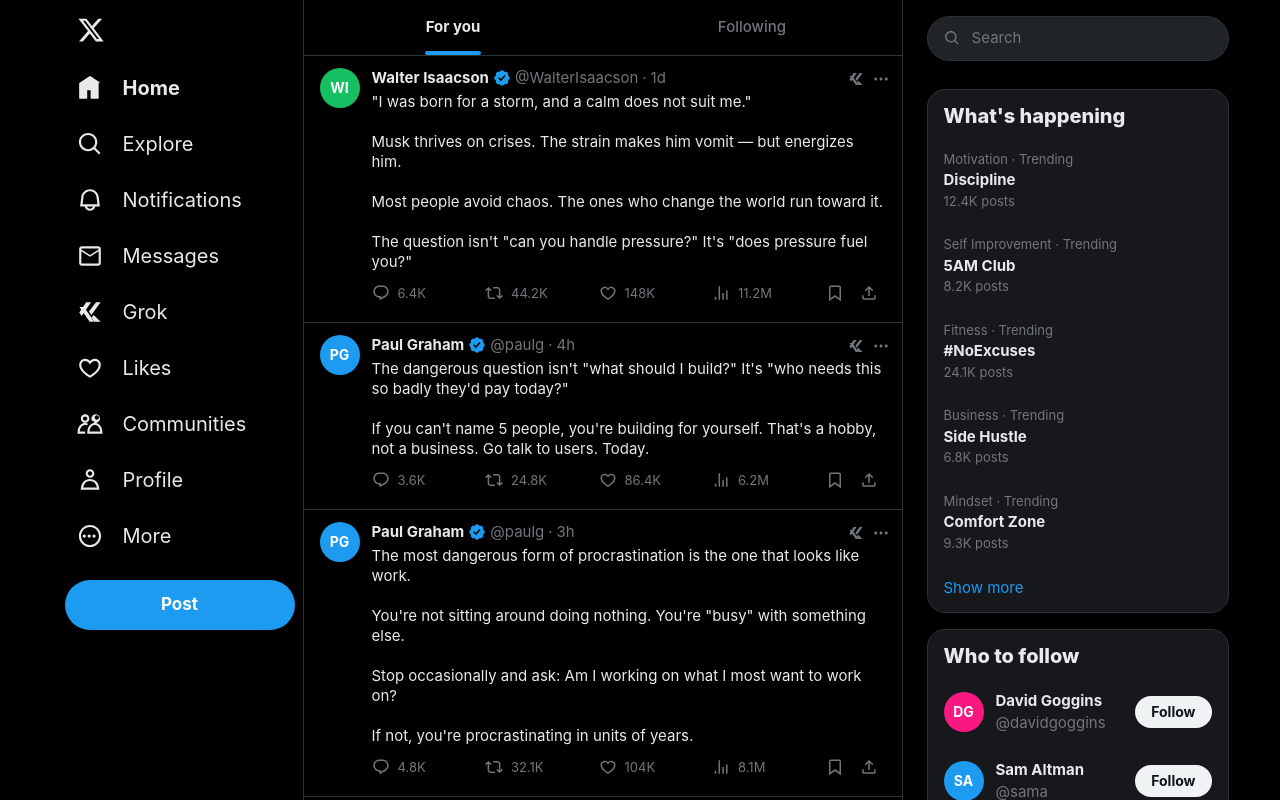
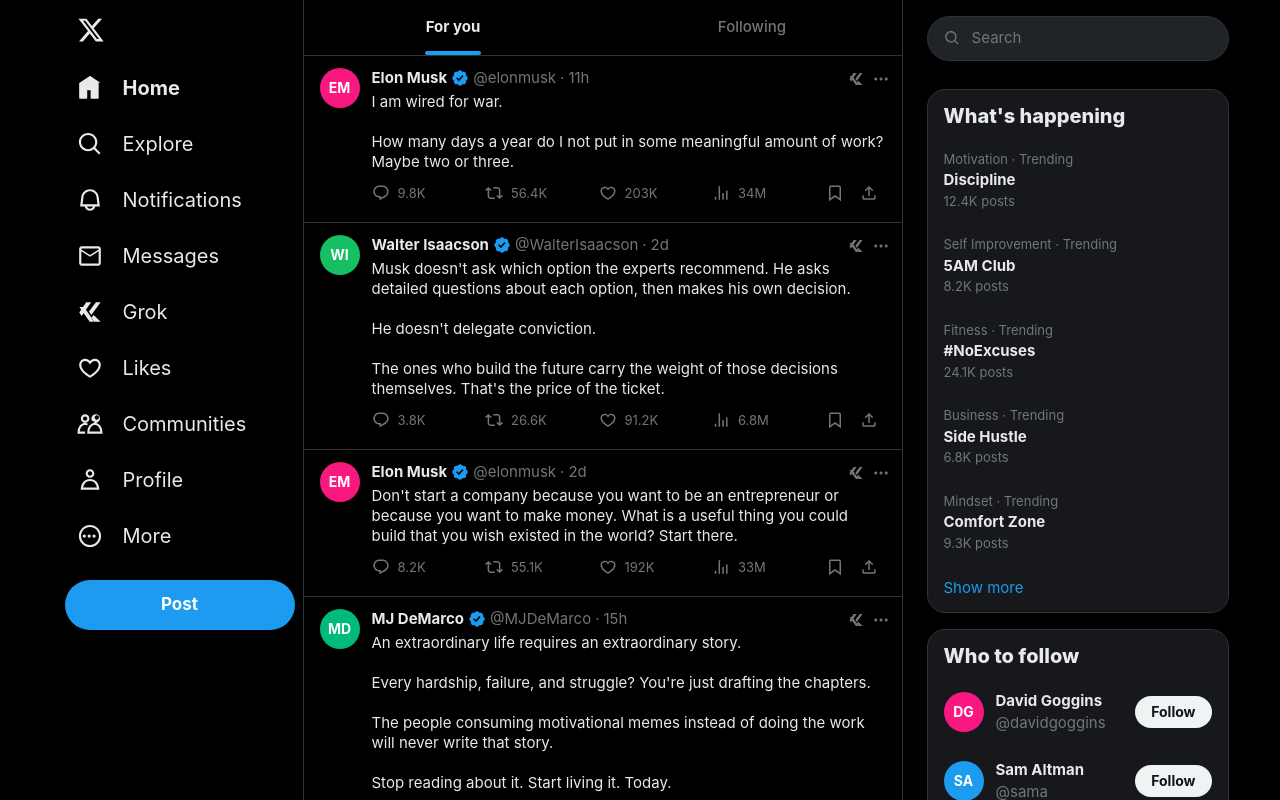
Before and after one commit to iskandarzhilmi/twitter-motivation, a Next.js app: page / in a window 1280 px wide. Shown: the top 800 px of the page. Built offline with nearby package versions, Linux system fonts and the light colour scheme.

Commit message:
Add 20 Elon Musk tweets from The Book of Elon
Quotes covering purpose, work ethic, first-principles thinking,
fear, learning, and legacy — attributed to @elonmusk.

Co-Authored-By: Claude Opus 4.6 (1M context) <noreply@anthropic.com>

```diff
--- a/src/data/tweets.ts
+++ b/src/data/tweets.ts
@@ -1888,6 +1888,267 @@ const rawTweets: Omit<Tweet, "id" | "avatarColor">[] = [
     verified: true,
     bookmarked: false,
   },
+  // Elon Musk — from The Book of Elon
+  {
+    handle: "elonmusk",
+    name: "Elon Musk",
+    content:
+      "Nobody ever changed the world on forty hours a week.",
+    likes: 312000,
+    retweets: 87400,
+    replies: 14200,
+    views: 48000000,
+    time: "1h",
+    verified: true,
+    bookmarked: false,
+  },
+  {
+    handle: "elonmusk",
+    name: "Elon Musk",
+    content:
+      "You can choose to be not ordinary. You can choose not to conform to the conventions taught by your parents. It's possible for ordinary people to choose to be extraordinary.",
+    likes: 198000,
+    retweets: 54200,
+    replies: 8400,
+    views: 32000000,
+    time: "3h",
+    verified: true,
+    bookmarked: false,
+  },
+  {
+    handle: "elonmusk",
+    name: "Elon Musk",
+    content:
+      "Don't aspire to glory; aspire to work. The measure of success in my life is: \"How many useful things can I get done?\"",
+    likes: 145000,
+    retweets: 41200,
+    replies: 6300,
+    views: 27000000,
+    time: "5h",
+    verified: true,
+    bookmarked: false,
+  },
+  {
+    handle: "elonmusk",
+    name: "Elon Musk",
+    content:
+      "If you need encouragement, don't start a company.",
+    likes: 267000,
+    retweets: 78300,
+    replies: 11200,
+    views: 41000000,
+    time: "2h",
+    verified: true,
+    bookmarked: false,
+  },
+  {
+    handle: "elonmusk",
+    name: "Elon Musk",
+    content:
+      "Look fear straight in the eye and it will disappear. The nature of fear is that people don't look at it. Look at it directly and it will be gone.",
+    likes: 176000,
+    retweets: 48900,
+    replies: 7800,
+    views: 29000000,
+    time: "4h",
+    verified: true,
+    bookmarked: false,
+  },
+  {
+    handle: "elonmusk",
+    name: "Elon Musk",
+    content:
+      "It's OK to be wrong. Just don't be confident and wrong.",
+    likes: 289000,
+    retweets: 82100,
+    replies: 12400,
+    views: 45000000,
+    time: "6h",
+    verified: true,
+    bookmarked: false,
+  },
+  {
+    handle: "elonmusk",
+    name: "Elon Musk",
+    content:
+      "Physics is law. Everything else is a recommendation. I've met many people who can break the laws of man, but I have never met anyone who could break the laws of physics.",
+    likes: 231000,
+    retweets: 67800,
+    replies: 9100,
+    views: 38000000,
+    time: "8h",
+    verified: true,
+    bookmarked: false,
+  },
+  {
+    handle: "elonmusk",
+    name: "Elon Musk",
+    content:
+      "I am wired for war.\n\nHow many days a year do I not put in some meaningful amount of work? Maybe two or three.",
+    likes: 203000,
+    retweets: 56400,
+    replies: 9800,
+    views: 34000000,
+    time: "11h",
+    verified: true,
+    bookmarked: false,
+  },
+  {
+    handle: "elonmusk",
+    name: "Elon Musk",
+    content:
+      "Fight for the things that make you excited about the future. The future will not get here fast enough unless we force it.",
+    likes: 187000,
+    retweets: 52300,
+    replies: 7200,
+    views: 31000000,
+    time: "9h",
+    verified: true,
+    bookmarked: false,
+  },
+  {
+    handle: "elonmusk",
+    name: "Elon Musk",
+    content:
+      "Create more than you consume. It's much better to work on adding to the economic pie. Have a grow-the-pie mindset, not a zero-sum mindset.",
+    likes: 156000,
+    retweets: 43700,
+    replies: 6100,
+    views: 26000000,
+    time: "14h",
+    verified: true,
+    bookmarked: false,
+  },
+  {
+    handle: "elonmusk",
+    name: "Elon Musk",
+    content:
+      "Most people can learn a lot more than they think they can. They sell themselves short by not trying.",
+    likes: 224000,
+    retweets: 63100,
+    replies: 8900,
+    views: 36000000,
+    time: "1d",
+    verified: true,
+    bookmarked: false,
+  },
+  {
+    handle: "elonmusk",
+    name: "Elon Musk",
+    content:
+      "When starting SpaceX, I thought the odds of success were less than 10 percent. I accepted I would probably lose everything. But maybe we could just move the ball forward — even if we died, maybe some other company could pick it up.",
+    likes: 178000,
+    retweets: 49800,
+    replies: 7600,
+    views: 30000000,
+    time: "1d",
+    verified: true,
+    bookmarked: false,
+  },
+  {
+    handle: "elonmusk",
+    name: "Elon Musk",
+    content:
+      "I don't need a source of strength. Quitting is not in my nature. I don't care about optimism or pessimism. We're going to get it done.",
+    likes: 245000,
+    retweets: 71200,
+    replies: 10300,
+    views: 39000000,
+    time: "2d",
+    verified: true,
+    bookmarked: false,
+  },
+  {
+    handle: "elonmusk",
+    name: "Elon Musk",
+    content:
+      "If heat death will inevitably end the universe, it actually is all about the journey.",
+    likes: 167000,
+    retweets: 45600,
+    replies: 6800,
+    views: 28000000,
+    time: "3d",
+    verified: true,
+    bookmarked: false,
+  },
+  {
+    handle: "elonmusk",
+    name: "Elon Musk",
+    content:
+      "Don't start a company because you want to be an entrepreneur or because you want to make money. What is a useful thing you could build that you wish existed in the world? Start there.",
+    likes: 192000,
+    retweets: 55100,
+    replies: 8200,
+    views: 33000000,
+    time: "2d",
+    verified: true,
+    bookmarked: false,
+  },
+  {
+    handle: "elonmusk",
+    name: "Elon Musk",
+    content:
+      "You need to have some kind of rage demon in your skull that drives you. The amount I torture myself is next level.",
+    likes: 213000,
+    retweets: 59800,
+    replies: 9500,
+    views: 35000000,
+    time: "4d",
+    verified: true,
+    bookmarked: false,
+  },
+  {
+    handle: "elonmusk",
+    name: "Elon Musk",
+    content:
+      "I encourage you to read a lot of books. Just read. Try to ingest as much information as you can.\n\nView knowledge as a semantic tree. Make sure you understand the trunk and big branches before you get into the leaves.",
+    likes: 198000,
+    retweets: 54700,
+    replies: 7400,
+    views: 32000000,
+    time: "5d",
+    verified: true,
+    bookmarked: false,
+  },
+  {
+    handle: "elonmusk",
+    name: "Elon Musk",
+    content:
+      "If you like what you're doing, you think about it even when you're not working. It's something your mind is drawn to. If you don't like it, it's much harder to make yourself work.",
+    likes: 171000,
+    retweets: 47200,
+    replies: 6500,
+    views: 28000000,
+    time: "3d",
+    verified: true,
+    bookmarked: false,
+  },
+  {
+    handle: "elonmusk",
+    name: "Elon Musk",
+    content:
+      "I don't mind if my legacy is accurate or inaccurate, as long as I die feeling I've done the right thing for the future of Consciousness.",
+    likes: 184000,
+    retweets: 51300,
+    replies: 7900,
+    views: 31000000,
+    time: "6d",
+    verified: true,
+    bookmarked: false,
+  },
+  {
+    handle: "elonmusk",
+    name: "Elon Musk",
+    content:
+      "A useful life is worth having lived.\n\nTry to be useful. Do useful things for your fellow human beings and the world. Can you have a positive net contribution to society? Aim for that.",
+    likes: 159000,
+    retweets: 44100,
+    replies: 6200,
+    views: 27000000,
+    time: "1d",
+    verified: true,
+    bookmarked: false,
+  },
 ];
 
 export const tweets: Tweet[] = rawTweets.map((t, i) => ({
```
